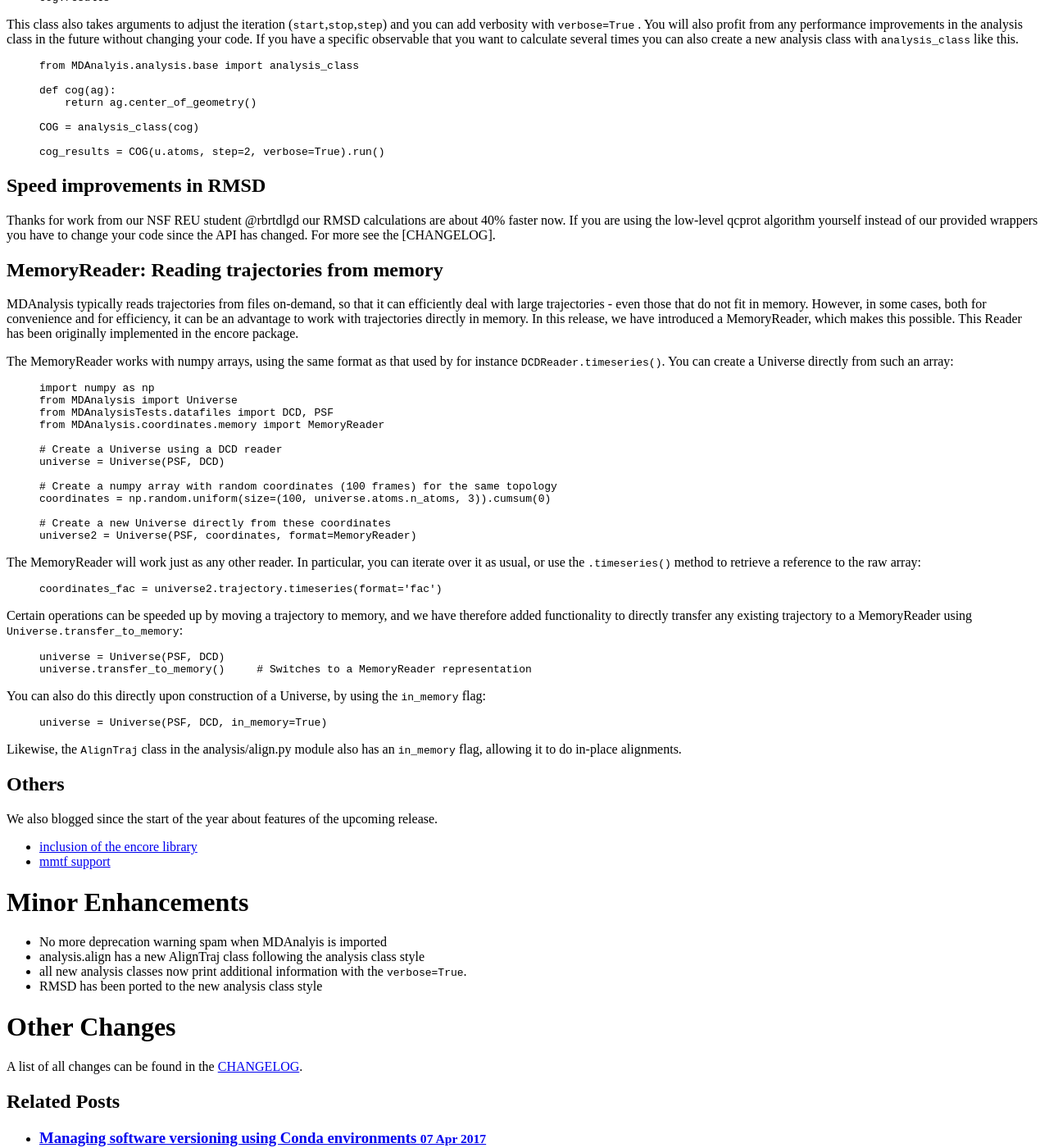
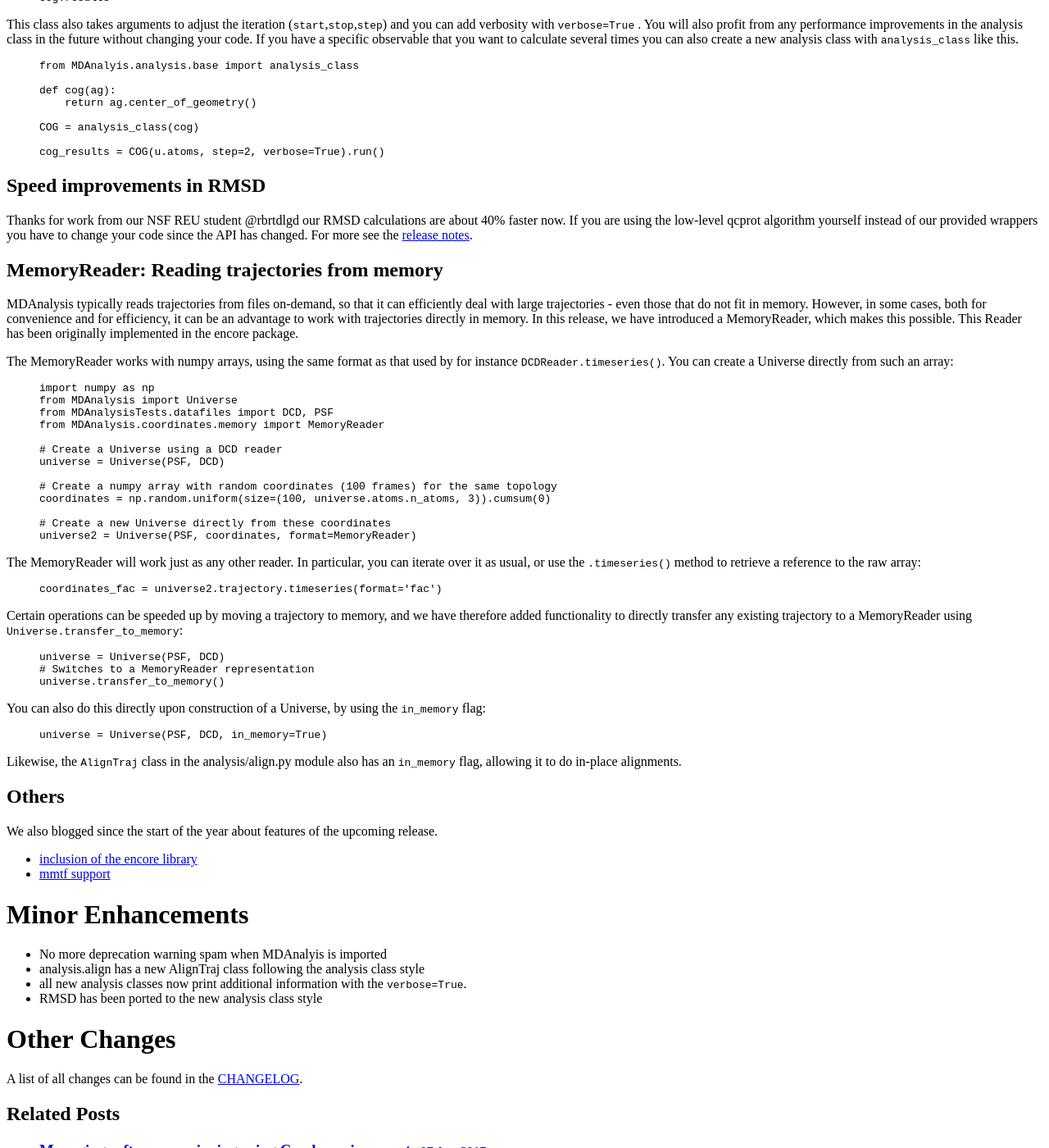
Before and after one commit to MDAnalysis/MDAnalysis.github.io, a Jekyll site: the page built from _posts/2017-11-11-release-0.16.0.md, in a window 1280 px wide and 1400 px high, scrolled down 2059 px. Shown: the whole window at 82% size. Built offline with Jekyll 4.4.1, drawn with Linux system fonts in a browser that asks for light colours; comment, search, counter and statistics services are not loaded; some of the changed text lies outside the part shown.

Commit message:
fix more links
sigh

```diff
--- a/_posts/2017-11-11-release-0.16.0.md
+++ b/_posts/2017-11-11-release-0.16.0.md
@@ -5,7 +5,7 @@ title: Release 0.16.0
 
 We have just released MDAnalysis version 0.16.0. This release contains new
 features as well as bug fixes. Highlights are listed below but for more details
-see the [release notes](https://github.com/MDanalysis/mdanalysis/wiki/...).
+see the [release notes][notes].
 
 This is the biggest release we ever had with tons of new features. It includes a
 rewrite of the topology system, the work of our GSoC students Fiona Naughton
@@ -149,7 +149,7 @@ cog_results = COG(u.atoms, step=2, verbose=True).run()
 Thanks for work from our NSF REU student @rbrtdlgd our RMSD calculations are about 40% faster now.
 If you are using the low-level qcprot algorithm yourself instead of our provided
 wrappers you have to change your code since the API has changed. For more see
-the [CHANGELOG].
+the [release notes][notes].
 
 ## MemoryReader: Reading trajectories from memory
 
@@ -184,7 +184,8 @@ added functionality to directly transfer any existing trajectory to a MemoryRead
 
 {% highlight python %}
 universe = Universe(PSF, DCD)
-universe.transfer_to_memory()     # Switches to a MemoryReader representation
+# Switches to a MemoryReader representation
+universe.transfer_to_memory()
 {% endhighlight %}
 
 You can also do this directly upon construction of a Universe, by using the `in_memory` flag:
@@ -217,7 +218,8 @@ A list of all changes can be found in the [CHANGELOG](https://github.com/MDAnaly
 [pca]: https://en.wikipedia.org/wiki/Principal_component_analysis
 [aux-doc]: http://www.mdanalysis.org/MDAnalysis/documentation_pages/auxiliary/init.html
 [fiona-blog]: http://fiona-naughton.github.io/blog/
-[isue785]: https://github.com/MDAnalysis/mdanalysis/issues/785
+[issue785]: https://github.com/MDAnalysis/mdanalysis/issues/785
 [pr868]: https://github.com/MDAnalysis/mdanalysis/pull/868
 [gromacs]: http://www.gromacs.org
 [grace]: http://plasma-gate.weizmann.ac.il/Grace/
+[notes]: https://github.com/MDanalysis/mdanalysis/wiki/...
```
